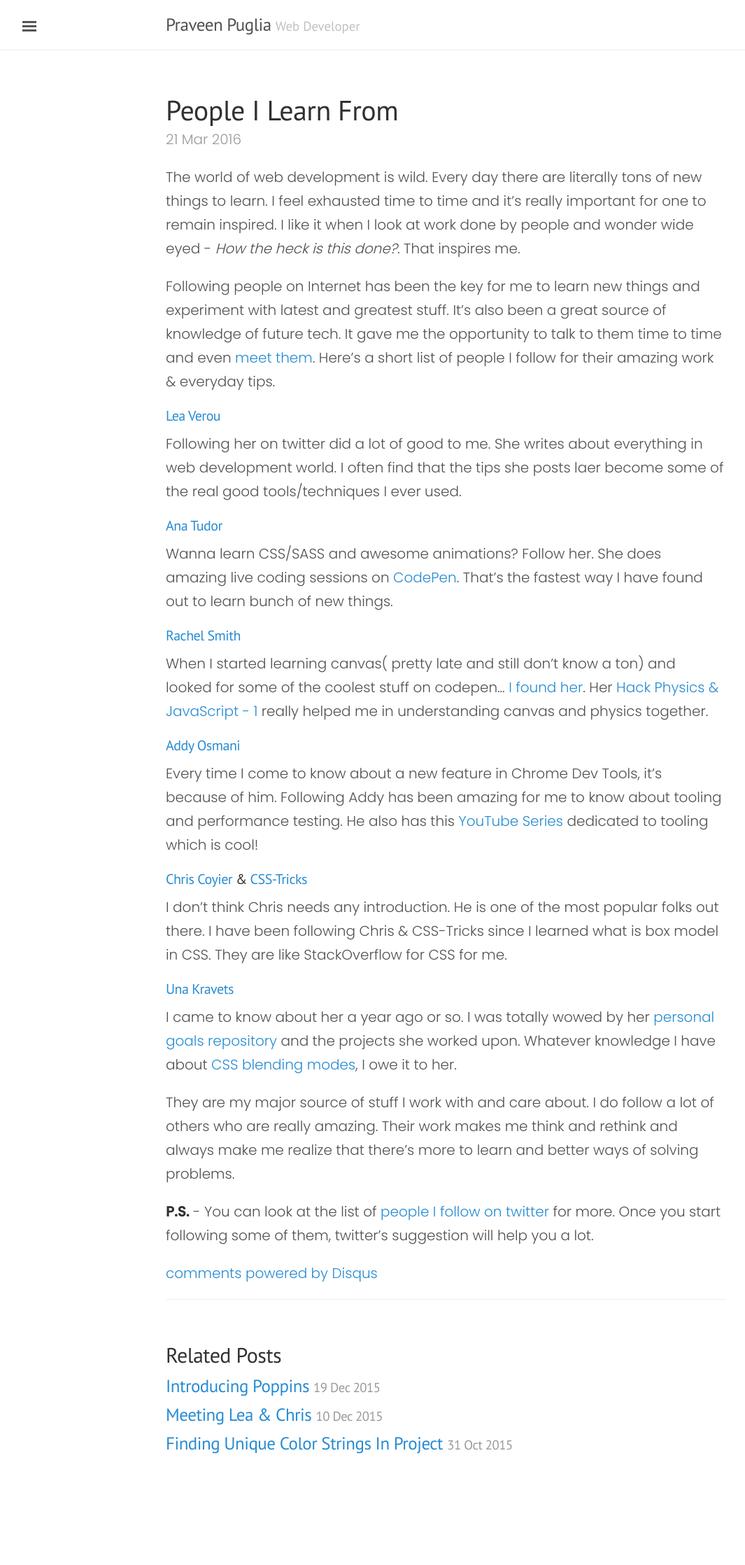
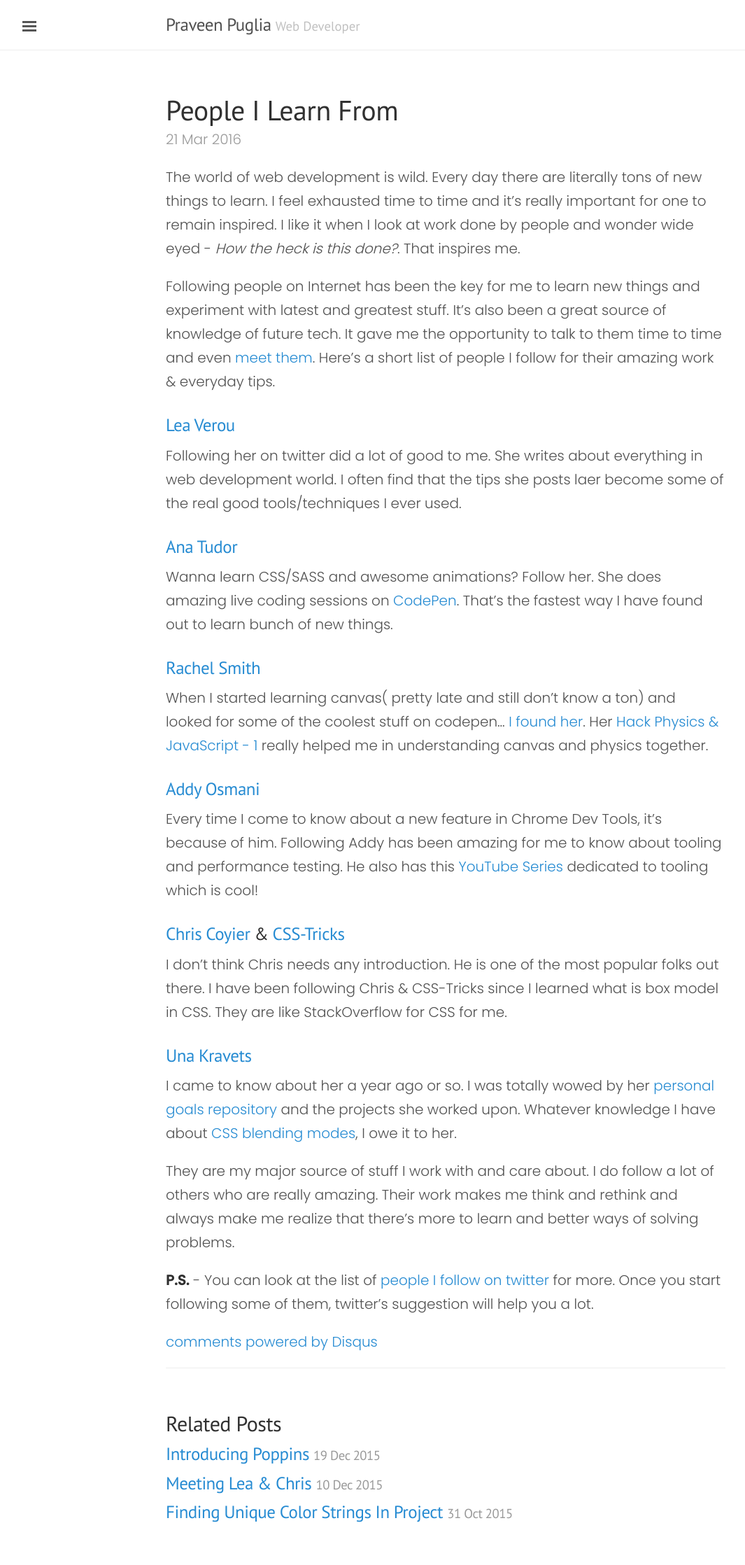
Before and after one commit to praveenpuglia/praveenpuglia.github.io, a Jekyll site: the page built from _posts/2016-02-13-people-i-learn-from.md, in a window 1280 px wide. Shown: the whole page at 70% size, without its empty margins (3-1068 px from the left). Built offline with Jekyll 4.4.1, drawn with Linux system fonts in a browser that asks for light colours; Markdown is read by kramdown in place of the engine named in the settings; comment, search, counter and statistics services are not loaded; before the commit the page ends 2139 px from its top, so only the background shows below that.

```diff
--- a/_posts/2016-02-13-people-i-learn-from.md
+++ b/_posts/2016-02-13-people-i-learn-from.md
@@ -22,22 +22,22 @@ The world of web development is wild. Every day there are literally tons of new
 
 Following people on Internet has been the key for me to learn new things and experiment with latest and greatest stuff. It's also been a great source of knowledge of future tech. It gave me the opportunity to talk to them time to time and even [meet them](/meeting-lea-and-chris/). Here's a short list of people I follow for their amazing work & everyday tips.
 
-#### [Lea Verou](https://twitter.com/LeaVerou)
+### [Lea Verou](https://twitter.com/LeaVerou)
 Following her on twitter did a lot of good to me. She writes about everything in web development world. I often find that the tips she posts laer become some of the real good tools/techniques I ever used.
 
-#### [Ana Tudor](https://twitter.com/anatudor)
+### [Ana Tudor](https://twitter.com/anatudor)
 Wanna learn CSS/SASS and awesome animations? Follow her. She does amazing live coding sessions on [CodePen](http://codepen.io/thebabydino/). That's the fastest way I have found out to learn bunch of new things.
 
-#### [Rachel Smith](https://twitter.com/rachsmithtweets)
+### [Rachel Smith](https://twitter.com/rachsmithtweets)
 When I started learning canvas( pretty late and still don't know a ton) and looked for some of the coolest stuff on codepen... [I found her](http://codepen.io/rachsmith/). Her [Hack Physics & JavaScript - 1](http://codepen.io/rachsmith/post/hack-physics-and-javascript-1) really helped me in understanding canvas and physics together.
 
-#### [Addy Osmani](https://twitter.com/addyosmani)
+### [Addy Osmani](https://twitter.com/addyosmani)
 Every time I come to know about a new feature in Chrome Dev Tools, it's because of him. Following Addy has been amazing for me to know about tooling and performance testing. He also has this [YouTube Series](https://developers.google.com/web/shows/ttt/?hl=en) dedicated to tooling which is cool!
 
-#### [Chris Coyier](https://twitter.com/chriscoyier) & [CSS-Tricks](https://css-tricks.com)
+### [Chris Coyier](https://twitter.com/chriscoyier) & [CSS-Tricks](https://css-tricks.com)
 I don't think Chris needs any introduction. He is one of the most popular folks out there. I have been following Chris & CSS-Tricks since I learned what is box model in CSS. They are like StackOverflow for CSS for me.
 
-#### [Una Kravets](https://twitter.com/Una)
+### [Una Kravets](https://twitter.com/Una)
 I came to know about her a year ago or so. I was totally wowed by her [personal goals repository](https://github.com/una/personal-goals) and the projects she worked upon. Whatever knowledge I have about [CSS blending modes](http://una.im/CSSgram/), I owe it to her.
 
 They are my major source of stuff I work with and care about. I do follow a lot of others who are really amazing. Their work makes me think and rethink and always make me realize that there's more to learn and better ways of solving problems.
```
